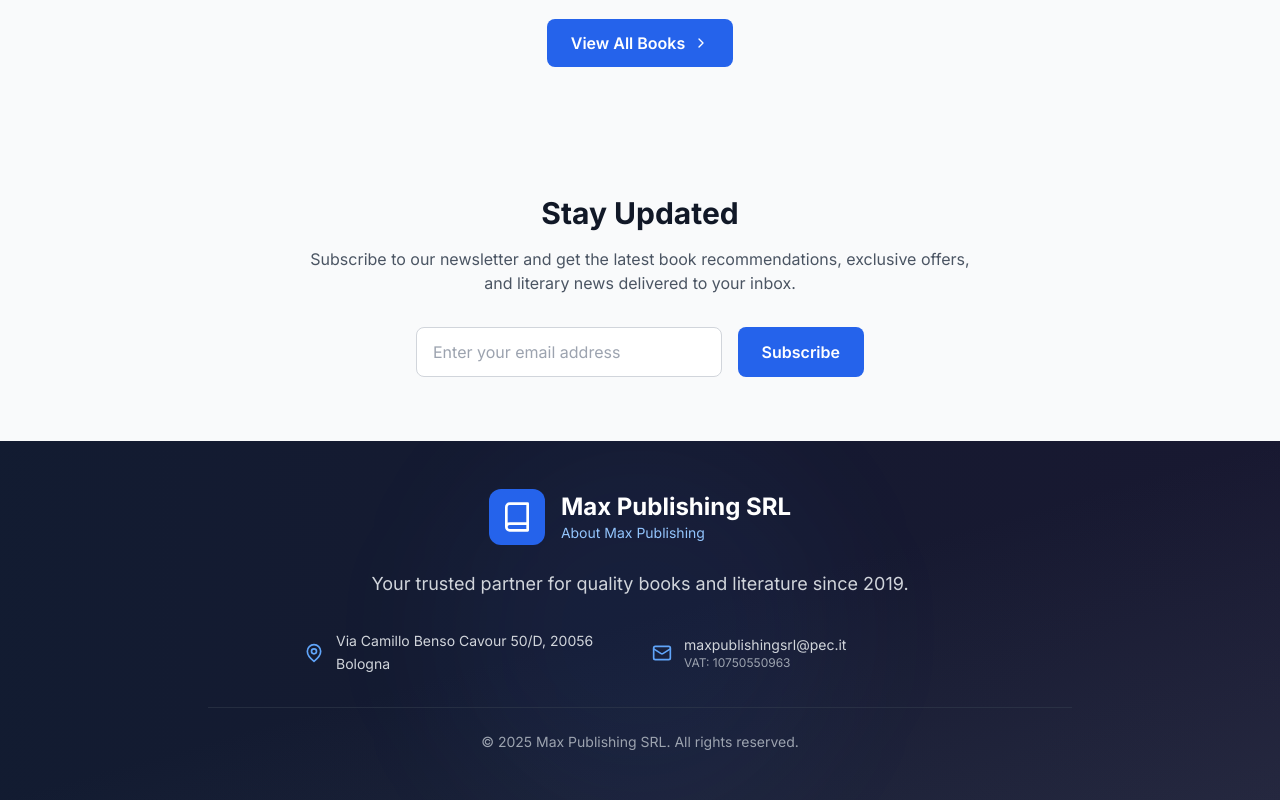
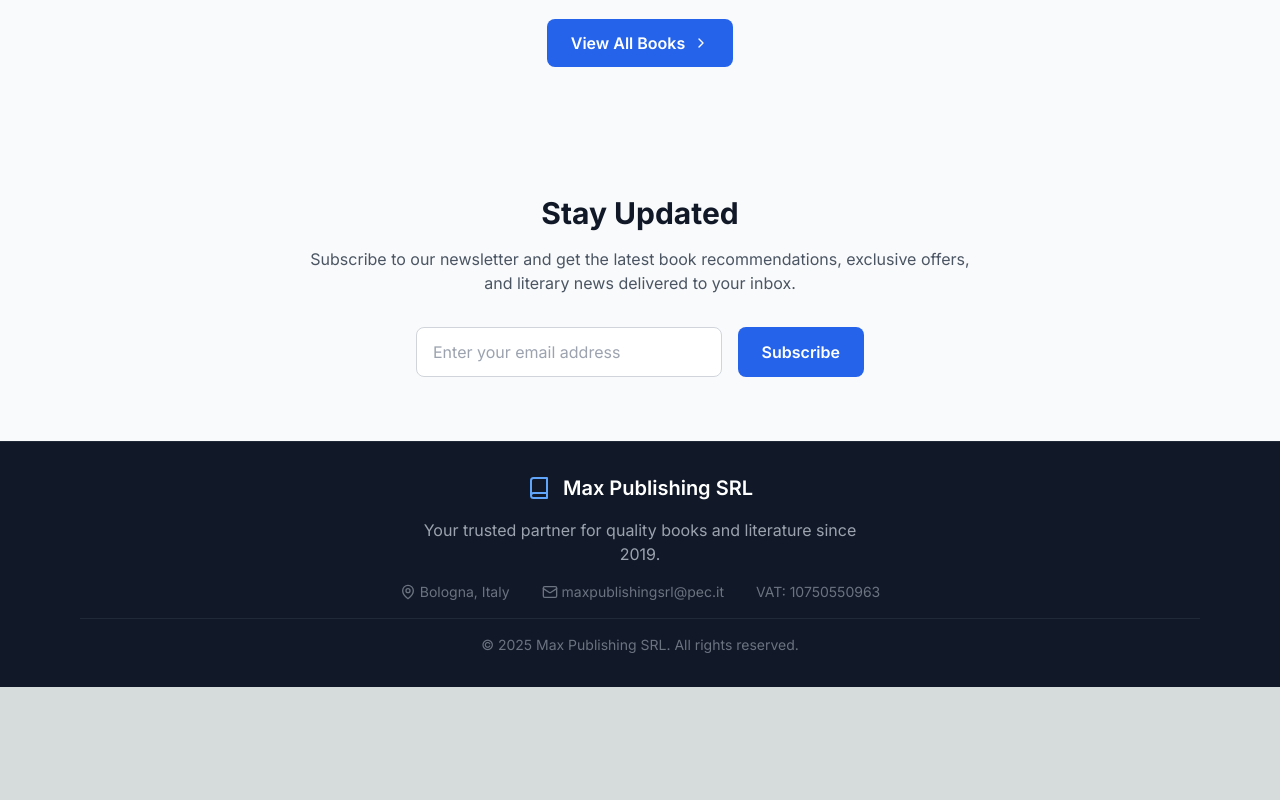
Before and after one commit to Kadxy/max-publish, a Next.js app: page / in a window 1280 px wide. Shown: the part 1563-2363 px from the top of the page. After the commit the page ends 2250 px from the top, so only its background shows below. Built offline with nearby package versions, Linux system fonts and the light colour scheme.

Commit message:
fix(footer): Simplify footer design - remove complex layout and gradients

```diff
--- a/app/components/Footer.tsx
+++ b/app/components/Footer.tsx
@@ -10,51 +10,36 @@ export default function Footer({ onNavigate }: FooterProps) {
     const { t } = useLanguage()
 
     return (
-        <footer className="bg-gradient-to-br from-gray-900 via-gray-900 to-gray-800 text-white relative overflow-hidden">
-            {/* Background decoration */}
-            <div className="absolute inset-0 bg-gradient-to-r from-blue-900/10 to-purple-900/10"></div>
-            <div className="absolute top-0 left-1/2 transform -translate-x-1/2 w-96 h-96 bg-blue-500/5 rounded-full blur-3xl"></div>
-
-            <div className="relative max-w-4xl mx-auto px-4 py-12">
-                <div className="text-center">
-                    {/* Logo and brand */}
-                    <div className="flex items-center justify-center mb-6">
-                        <div className="bg-blue-600 p-3 rounded-xl mr-4">
-                            <Book className="h-8 w-8 text-white" />
-                        </div>
-                        <div className="text-left">
-                            <h2 className="text-2xl font-bold text-white">{TEXTS.company.name}</h2>
-                            <p className="text-blue-300 text-sm">{t(TEXTS.footer.company_info)}</p>
-                        </div>
+        <footer className="bg-gray-900 text-white border-t border-gray-800">
+            <div className="max-w-6xl mx-auto px-4 py-8">
+                <div className="flex flex-col items-center text-center space-y-4">
+                    {/* Brand */}
+                    <div className="flex items-center space-x-3">
+                        <Book className="h-6 w-6 text-blue-400" />
+                        <h3 className="text-xl font-semibold">{TEXTS.company.name}</h3>
                     </div>
 
-                    {/* Company description */}
-                    <p className="text-gray-300 text-lg mb-8 leading-relaxed max-w-2xl mx-auto">
+                    {/* Description */}
+                    <p className="text-gray-400 max-w-md">
                         {t(TEXTS.footer.company_desc)}
                     </p>
 
-                    {/* Company details */}
-                    <div className="grid grid-cols-1 md:grid-cols-2 gap-6 mb-8 max-w-2xl mx-auto">
-                        <div className="flex items-center justify-center md:justify-end">
-                            <MapPin className="h-5 w-5 text-blue-400 mr-3 flex-shrink-0" />
-                            <div className="text-left">
-                                <p className="text-gray-300 text-sm leading-relaxed">
-                                    {TEXTS.company.address}
-                                </p>
-                            </div>
-                        </div>
-                        <div className="flex items-center justify-center md:justify-start">
-                            <Mail className="h-5 w-5 text-blue-400 mr-3 flex-shrink-0" />
-                            <div className="text-left">
-                                <p className="text-gray-300 text-sm">{TEXTS.company.email}</p>
-                                <p className="text-gray-400 text-xs">VAT: {TEXTS.company.vat}</p>
-                            </div>
-                        </div>
+                    {/* Company info */}
+                    <div className="flex flex-wrap justify-center items-center gap-x-8 gap-y-2 text-sm text-gray-500">
+                        <span className="flex items-center">
+                            <MapPin className="h-4 w-4 mr-1" />
+                            Bologna, Italy
+                        </span>
+                        <span className="flex items-center">
+                            <Mail className="h-4 w-4 mr-1" />
+                            {TEXTS.company.email}
+                        </span>
+                        <span>VAT: {TEXTS.company.vat}</span>
                     </div>
 
                     {/* Copyright */}
-                    <div className="border-t border-gray-700/50 pt-6">
-                        <p className="text-gray-400 text-sm">
+                    <div className="border-t border-gray-800 pt-4 w-full">
+                        <p className="text-gray-500 text-sm">
                             © {new Date().getFullYear()} {TEXTS.company.name}. All rights reserved.
                         </p>
                     </div>
```
